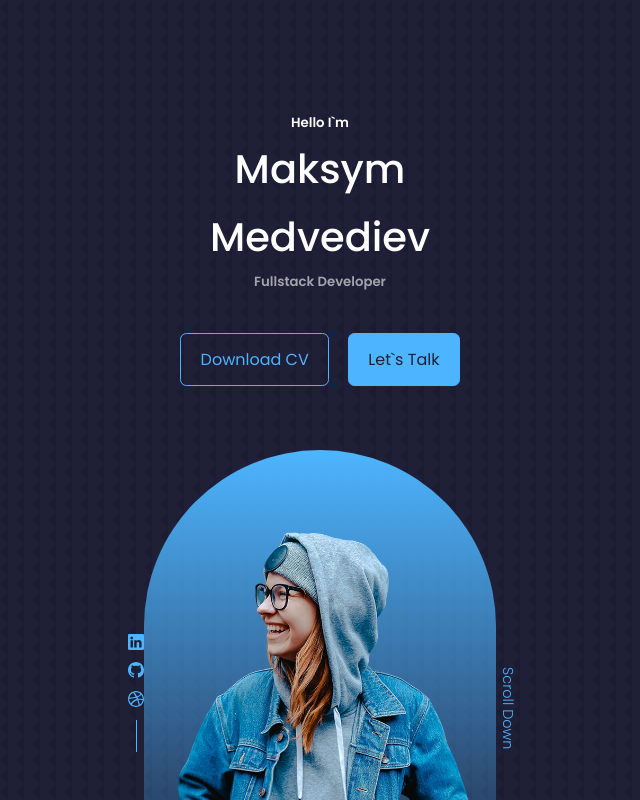
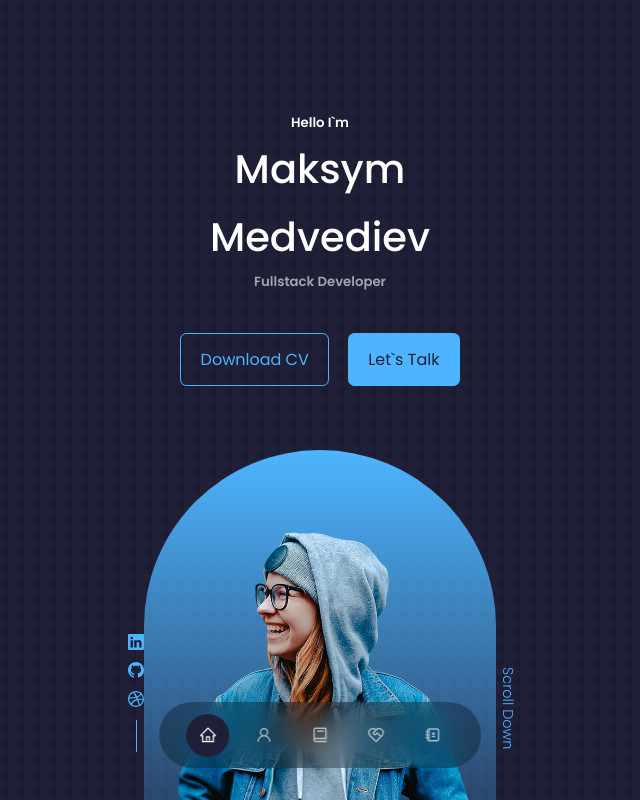
Before and after one commit to A1doranM/my-portfolio, a React (Create React App) app: page / in a window 1280 px wide. Shown: the top 800 px of the page, without its empty margins (320-960 px from the left). Built offline with nearby package versions, Linux system fonts and the light colour scheme.

Commit message:
completed navigation

```diff
--- a/src/components/nav/Navigation.jsx
+++ b/src/components/nav/Navigation.jsx
@@ -1,17 +1,45 @@
-import React from "react";
+import React, {useState} from "react";
+import "./navigation.css";
 import {AiOutlineHome, AiOutlineUser} from "react-icons/ai";
 import {BiBook} from "react-icons/bi";
 import {RiServiceLine} from "react-icons/ri";
 import {TiContacts} from "react-icons/ti";
 
 function Navigation(props) {
+    const [active, setActive] = useState("#");
+
     return (
         <nav>
-            <a href="#"><AiOutlineHome/></a>
-            <a href="#about"><AiOutlineUser/></a>
-            <a href="#experience"><BiBook/></a>
-            <a href="#services"><RiServiceLine/></a>
-            <a href="#contacts"><TiContacts/></a>
+            <a href="#"
+               onClick={() => setActive("#")}
+               className={active === "#" ? "active" : ""}
+            >
+                <AiOutlineHome/>
+            </a>
+            <a href="#about"
+               onClick={() => setActive("#about")}
+               className={active === "#about" ? "active" : ""}
+            >
+                <AiOutlineUser/>
+            </a>
+            <a href="#experience"
+               onClick={() => setActive("#experience")}
+               className={active === "#experience" ? "active" : ""}
+            >
+                <BiBook/>
+            </a>
+            <a href="#services"
+               onClick={() => setActive("#services")}
+               className={active === "#services" ? "active" : ""}
+            >
+                <RiServiceLine/>
+            </a>
+            <a href="#contacts"
+               onClick={() => setActive("#contacts")}
+               className={active === "#contacts" ? "active" : ""}
+            >
+                <TiContacts/>
+            </a>
         </nav>
     );
 }
--- a/src/components/nav/navigation.css
+++ b/src/components/nav/navigation.css
@@ -0,0 +1,33 @@
+nav {
+    background: rgba(0, 0, 0, 0.3);
+    width: max-content;
+    padding: 0.7rem 1.7rem;
+    z-index: 2;
+    position: fixed;
+    left: 50%;
+    transform: translateX(-50%);
+    display: flex;
+    bottom: 2rem;
+    gap: 0.8rem;
+    border-radius: 3rem;
+    backdrop-filter: blur(15px);
+}
+
+nav a {
+    background: transparent;
+    padding: 0.8rem;
+    border-radius: 50%;
+    display: flex;
+    color: var(--color-light);
+    font-size: 1.1rem;
+}
+
+nav a:hover {
+    background: rgba(0, 0, 0, 0.3);
+}
+
+nav a.active {
+    background: var(--color-bg);
+    color: var(--color-white);
+
+}
```
